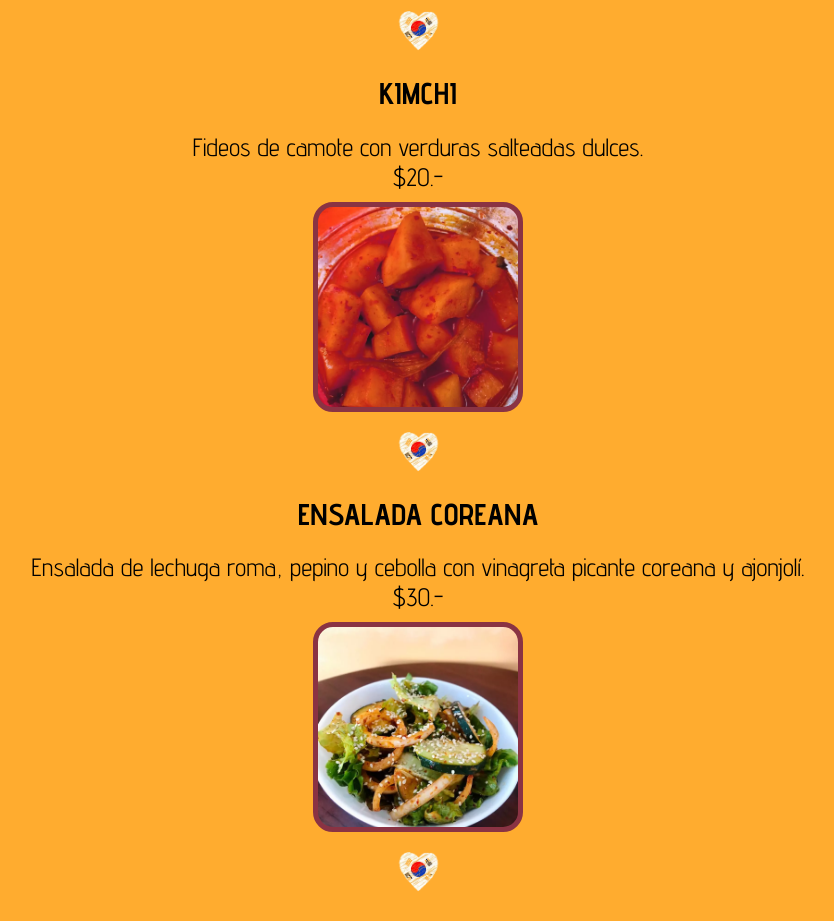
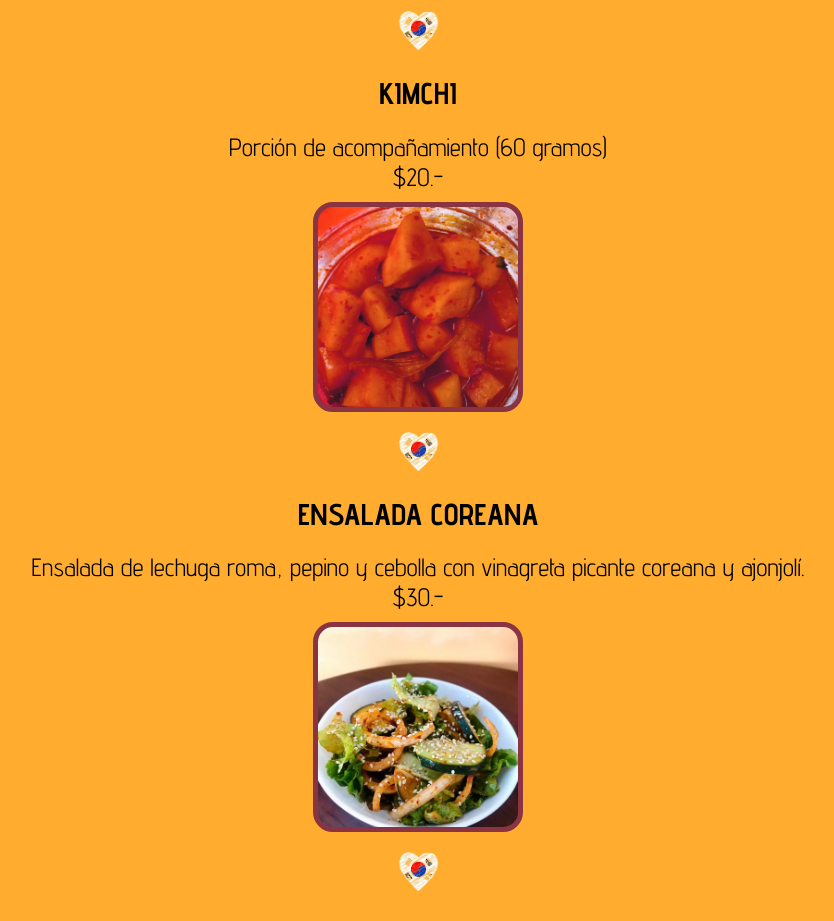
Before and after one commit to TheShinesoul/CocoroMenu, a React (Create React App) app: page / in a window 1280 px wide. Shown: the part 3000-3921 px from the top of the page, without its empty margins (222-1056 px from the left). Built offline with nearby package versions, Linux system fonts and the light colour scheme; a web font is replaced by a local one.

Commit message:
change description for kimchi

```diff
--- a/src/components/MostrarMenu.jsx
+++ b/src/components/MostrarMenu.jsx
@@ -139,7 +139,7 @@ const MostrarMenu = () => {
         {
             id: 8,
             nombre : 'KIMCHI',
-            descripcion: 'Fideos de camote con verduras salteadas dulces.',
+            descripcion: 'Porción de acompañamiento (60 gramos)',
             precio:20,
             image:kimchi,
             tipo: 1,
```
